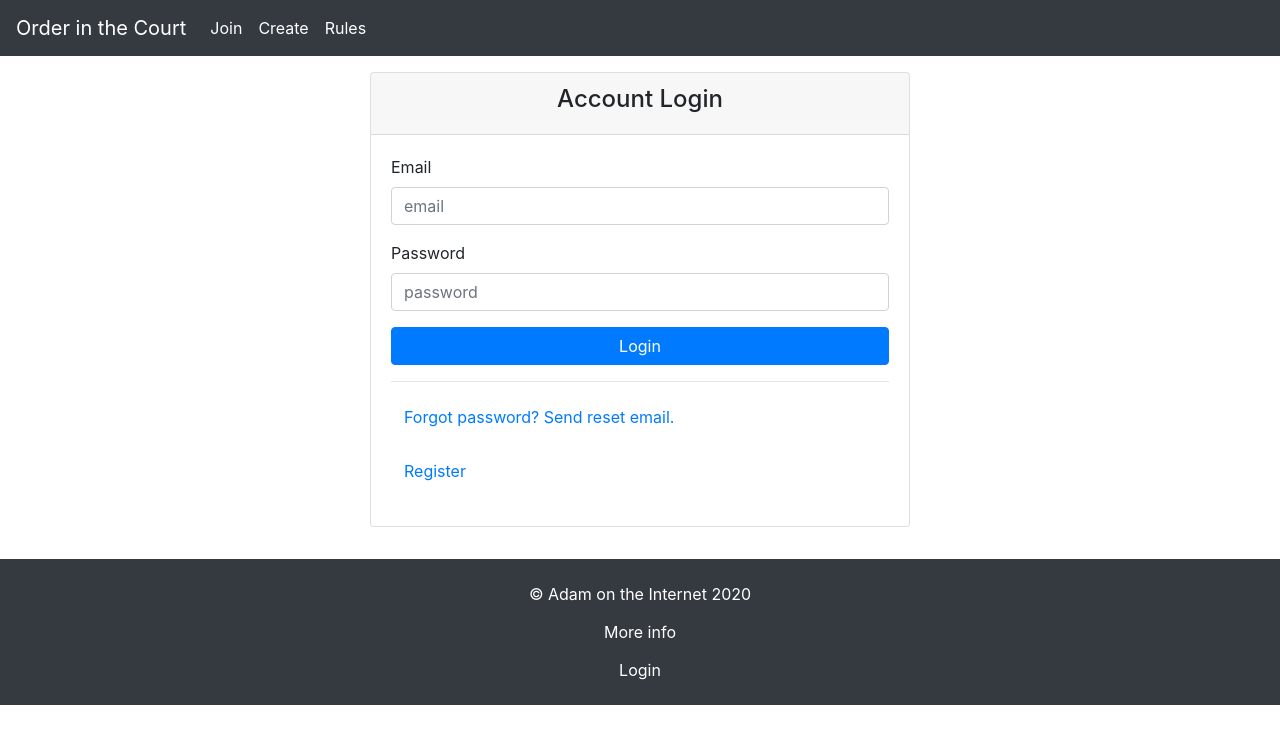
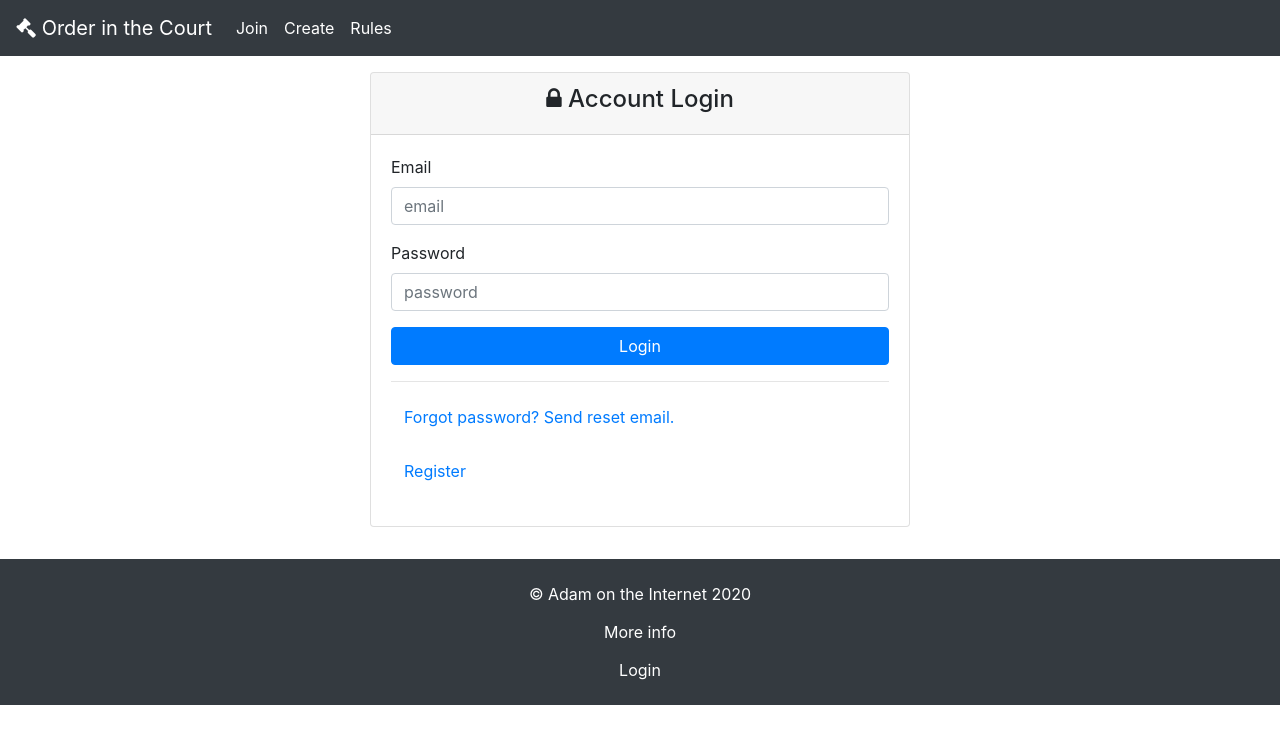
Before and after one commit to adam-on-the-internet/order-in-the-court-app, an Angular app: page /login in a window 1280 px wide. Shown: the top 744 px of the page. Built offline with nearby package versions, Linux system fonts and the light colour scheme.

Commit message:
add icons

```diff
--- a/src/app/components/login/login.component.html
+++ b/src/app/components/login/login.component.html
@@ -3,7 +3,10 @@
     <div class="col-md-6 my-3 mx-auto">
       <div class="card">
         <div class="card-header">
-          <h4 class="text-center">Account Login</h4>
+          <h4 class="text-center">
+            <i class="fa fa-lock"></i>
+            Account Login
+          </h4>
         </div>
         <div class="card-body">
           <p *ngIf="loginFailure">
--- a/src/app/components/navbar/navbar.component.html
+++ b/src/app/components/navbar/navbar.component.html
@@ -1,5 +1,10 @@
 <nav class="navbar navbar-expand-lg navbar-dark bg-dark">
-  <a class="navbar-brand" (click)="goToDashboard()" id="app-title">Order in the Court</a>
+  <a class="navbar-brand" (click)="goToDashboard()" id="app-title">
+    <i class="fa fa-gavel"></i>
+    <span id="app-title">
+      Order in the Court
+    </span>
+  </a>
   <button
     class="navbar-toggler"
     type="button"
--- a/src/app/components/revelations/revelations.component.html
+++ b/src/app/components/revelations/revelations.component.html
@@ -1,7 +1,10 @@
 <ng-container *ngIf="ready; else loading">
   <div class="card mb-3" *ngIf="case.closed">
     <div class="card-body">
-      <h5 class="card-title">Verdict</h5>
+      <h5 class="card-title">
+        <i class="fa fa-gavel"></i>
+        Verdict
+      </h5>
       <p *ngIf="case.closed && case.isDefendantGuilty">
         The defendant was found GUILTY.
       </p>
@@ -15,7 +18,10 @@
   </div>
   <div class="card mb-3">
     <div class="card-body">
-      <h5 class="card-title">Issue: {{ case.issue.name }}</h5>
+      <h5 class="card-title">
+        <i class="fa fa-book"></i>
+        Issue: {{ case.issue.name }}
+      </h5>
       <p class="card-text">
         {{ case.issue.description }}
       </p>
@@ -27,13 +33,12 @@
   >
     <div class="card-body">
       <h5 class="card-title">
+        <i class="fa fa-users"></i>
         Witnesses
       </h5>
       <h6 class="card-subtitle mb-2 text-muted">
         {{ case.revealedWitnesses.length }} of
-        {{
-          case.revealedWitnesses.length + case.unrevealedWitnesses.length
-        }}
+        {{ case.revealedWitnesses.length + case.unrevealedWitnesses.length }}
         revealed
       </h6>
       <div class="card-text">
@@ -50,7 +55,10 @@
   </div>
   <div class="card mb-3">
     <div class="card-body">
-      <h5 class="card-title">Plaintiff Evidence</h5>
+      <h5 class="card-title">
+        <i class="fa fa-search"></i>
+        Plaintiff Evidence
+      </h5>
       <h6 class="card-subtitle mb-2 text-muted">
         {{ case.revealedPlaintiffEvidence.length }} of
         {{
@@ -73,7 +81,10 @@
   </div>
   <div class="card mb-3">
     <div class="card-body">
-      <h5 class="card-title">Defendant Evidence</h5>
+      <h5 class="card-title">
+        <i class="fa fa-search"></i>
+        Defendant Evidence
+      </h5>
       <h6 class="card-subtitle mb-2 text-muted">
         {{ case.revealedDefendantEvidence.length }} of
         {{
```
